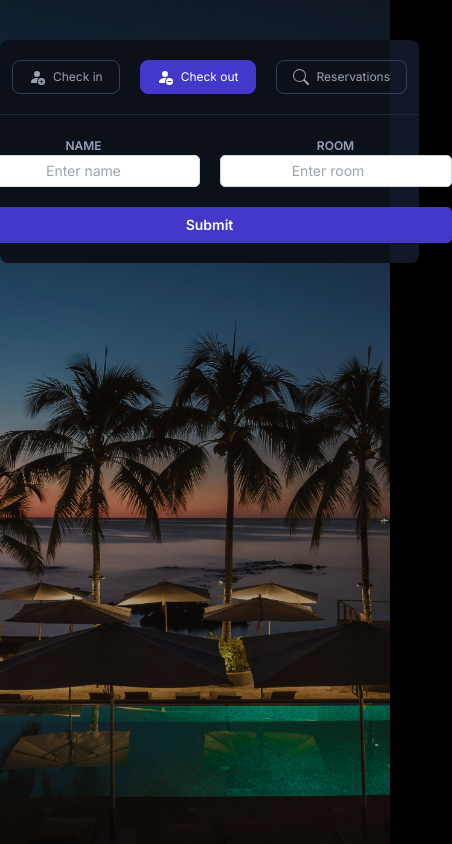
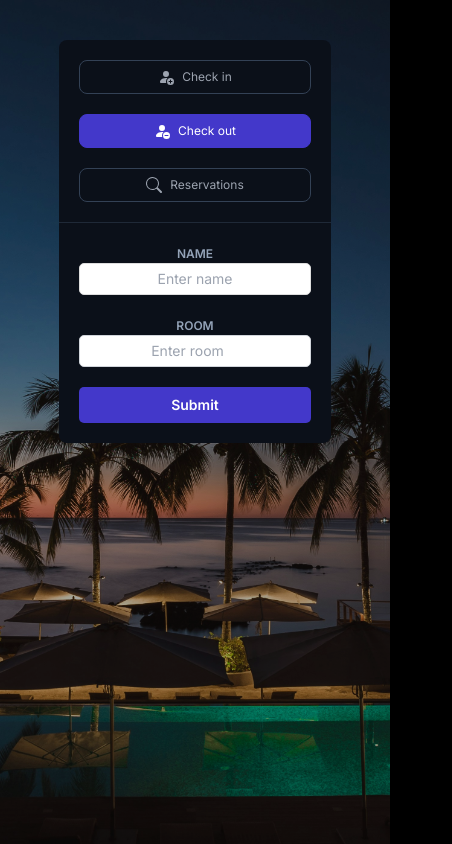
Before and after one commit to jabberdoey/hotel-reservations-frontend, a Next.js app: page /check-out in a window 390 px wide. Shown: the whole page, 452 px wide, since content can reach past the window. Built offline with nearby package versions, Linux system fonts and the light colour scheme.

Commit message:
feat: update mobile styling

```diff
--- a/components/check-in/check-in.tsx
+++ b/components/check-in/check-in.tsx
@@ -39,17 +39,17 @@ export default function CheckIn({
   if (confirmation && assignedRoom) {
     return (
       <div>
-        <div className="text-center text-slate-400 border-b-[1px] border-gray-800 pb-5 mb-5 -mx-5">
+        <div className="px-10 text-center text-slate-400 border-b-[1px] border-gray-800 pb-5 mb-5 -mx-5">
           <p className="font-bold text-xl">Reservation confirmed!</p>
           <p className="text-sm">Please save the following information for your reference.</p>
         </div>
-        <div className="flex flex-row gap-5">
+        <div className="flex flex-col sm:flex-row gap-5">
           <div>
             <label className="text-xs uppercase font-semibold text-slate-400">Name</label>
             <div>
               <input
                 disabled
-                className="text-center border border-[#545964] px-[10px] py-[5px]  rounded-[5px] text-black"
+                className="w-full sm:w-auto text-center border border-[#545964] px-[10px] py-[5px]  rounded-[5px] text-black"
                 type="text"
                 value={name}
               />
@@ -60,7 +60,7 @@ export default function CheckIn({
             <div>
               <input
                 disabled
-                className="text-center border border-[#545964] px-[10px] py-[5px]  rounded-[5px] text-black"
+                className="w-full sm:w-auto text-center border border-[#545964] px-[10px] py-[5px]  rounded-[5px] text-black"
                 type="text"
                 value={assignedRoom}
               />
@@ -104,7 +104,7 @@ export default function CheckIn({
         setConfirmation(data.confirmation);
         setAssignedRoom(data.room);
       }}>
-        <div className="grid grid-rows-2 grid-flow-col gap-5">
+        <div className="flex flex-col sm:grid sm:grid-rows-2 sm:grid-flow-col gap-5">
           <div>
             <label className="text-xs uppercase font-semibold text-slate-400">Check in</label>
             <div className="date-picker">
--- a/components/check-out/check-out.tsx
+++ b/components/check-out/check-out.tsx
@@ -40,7 +40,7 @@ export default function CheckOut({
         const status = await onFormSubmit({ name, room: Number(room) });
         setStatus(status);
       }}>
-        <div className="flex flex-row gap-5">
+        <div className="flex flex-col sm:flex-row gap-5">
           <div>
             <label className="text-xs uppercase font-semibold text-slate-400">Name</label>
             <div>
--- a/components/layout/layout.tsx
+++ b/components/layout/layout.tsx
@@ -34,15 +34,16 @@ export default function Layout({
 
   return (
     <div className="flex flex-row w-screen h-screen bg-[url('/background.jpg')] bg-bottom bg-cover relative">
-      <div className="container mx-auto mt-10 mb-auto text-center bg-gray-900 p-5 rounded-lg w-auto text-sm sm:text-base min-w-[419px] sm:min-w-[464px]">
+      <div className="container mx-auto mt-10 mb-auto text-center bg-gray-900 p-5 rounded-lg w-auto text-sm sm:text-base sm:min-w-[464px]">
+        <div className="">
           <div className="relative z-10">
             <div className="border-b-[1px] border-gray-800 pb-5 -mx-5">
-            <ul className="flex flex-row gap-5 items-center justify-center">
+              <ul className="flex flex-col sm:flex-row gap-5 items-center justify-center">
                 {links.map((link, index) => {
                   const linkProps = {
                     href: link.url,
                     className: clsx(
-                    "flex flex-row items-center justify-center py-2 px-4 gap-2 rounded-lg text-xs sm:text-sm",
+                      "mx-5 sm:mx-0 flex flex-row items-center justify-center py-2 px-4 gap-2 rounded-lg text-xs sm:text-sm",
                       pathname === link.url
                         ? "border border-indigo-700 bg-indigo-700 text-white"
                         : "text-gray-400 border border-slate-700 hover:bg-gray-700 hover:border-gray-700 hover:text-white",
@@ -50,7 +51,7 @@ export default function Layout({
                   }
 
                   return (
-                  <li key={index}>
+                    <li key={index} className="w-full sm:w-auto">
                       {
                         link.url === "/view-reservations"
                           ? <a {...linkProps}>{link.component}{" "}{link.label}</a>
@@ -63,6 +64,7 @@ export default function Layout({
             </div>
             {children}
           </div>
+        </div>
         <div className="w-full h-full absolute top-0 left-0 bg-black z-0 opacity-35"></div>
       </div>
     </div>
--- a/components/view-reservations/view-reservations.tsx
+++ b/components/view-reservations/view-reservations.tsx
@@ -26,7 +26,7 @@ export default function ViewReservations({
         {filteredReservations.map((reservation, index) => (
           <li
             key={index}
-            className="grid grid-cols-2 grid-flow-row gap-5 border-t-[1px] border-gray-800 pt-5"
+            className="flex flex-col sm:flex-none sm:grid sm:grid-cols-2 sm:grid-flow-row gap-5 border-t-[1px] border-gray-800 pt-5"
           >
             <div>
               <label className="text-xs uppercase font-semibold text-slate-400">Name</label>
```
Lines whose indentation alone changed are shown as unchanged.
